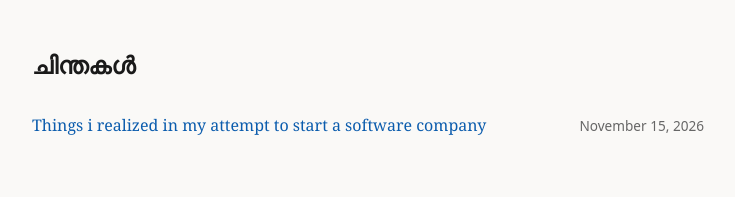
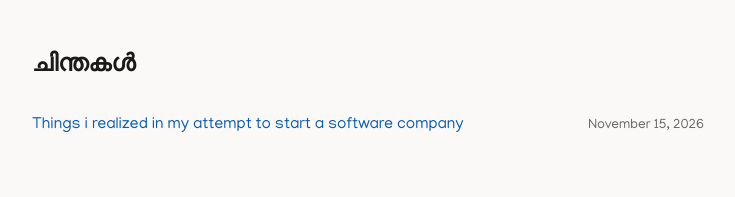
Before and after one commit to nhalib/nhalib.github.io, a plain HTML site: page index.html in a window 1280 px wide. Shown: the whole page, without its empty margins (272-1007 px from the left). Drawn offline with Linux system fonts and the light colour scheme.

Commit message:
Use Manjari Malayalam font site-wide

```diff
--- a/index.html
+++ b/index.html
@@ -4,6 +4,9 @@
   <meta charset="UTF-8">
   <meta name="viewport" content="width=device-width, initial-scale=1.0">
   <title>nhalib'inte chinthagal</title>
+  <link rel="preconnect" href="https://fonts.googleapis.com">
+  <link rel="preconnect" href="https://fonts.gstatic.com" crossorigin>
+  <link href="https://fonts.googleapis.com/css2?family=Manjari:wght@400;700&display=swap" rel="stylesheet">
   <style>
     :root {
       color-scheme: light dark;
@@ -24,7 +27,7 @@
       margin: 0;
       background: var(--bg);
       color: var(--fg);
-      font-family: Georgia, "Times New Roman", serif;
+      font-family: Manjari, Georgia, "Times New Roman", serif;
       line-height: 1.65;
     }
     main {
@@ -33,7 +36,7 @@
       padding: 3rem 1.25rem;
     }
     h1 {
-      font-family: "Courier New", Courier, monospace;
+      font-family: Manjari, "Courier New", monospace;
       font-size: 1.5rem;
       text-align: left;
       margin: 0 0 1.5rem;
@@ -53,7 +56,6 @@
       flex: 1;
     }
     .date {
-      font-family: system-ui, -apple-system, sans-serif;
       font-size: 0.85rem;
       color: var(--muted);
       white-space: nowrap;
```
Also changed, not shown: observation.html (+4 -3 lines).
